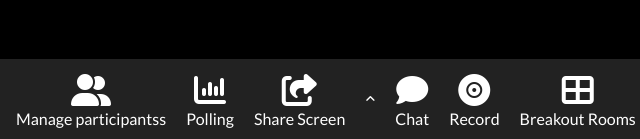
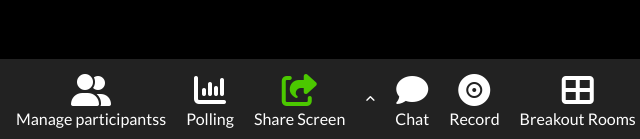
Before and after one commit to cioby09/html-css-zoom, a plain HTML site: page index.html in a window 1280 px wide. Shown: the part 661-800 px from the top of the page, 315-955 px from the left. Drawn offline with Linux system fonts and the light colour scheme.

Commit message:
Add: final corrections

```diff
--- a/css/style.css
+++ b/css/style.css
@@ -109,6 +109,10 @@ body {
     font-size: 0.7rem;
 }
 
+.share-icon {
+    color: #4BC800;
+}
+
 .media-tools,
 .call-tools {
     list-style-type: none;
--- a/index.html
+++ b/index.html
@@ -22,7 +22,8 @@
         <div class="container">
             <div class="view-tags">
                 <a href="" class="speaker-view">
-                    <i class="fa-solid fa-grip"></i>                    <span>Speaker View</span>
+                    <i class="fa-solid fa-grip"></i>
+                    <span>Speaker View</span>
                 </a>
                 <a href="" class="fullscreen">
                     <i class="fa-solid fa-maximize"></i>
@@ -605,7 +606,7 @@
 
                     <li>
                         <a href="">
-                            <span class="icon">
+                            <span class="share-icon icon">
                                 <i class="fa-solid fa-share-square"></i>
                             </span>
                             <span class="icon-text">Share Screen</span>
```
